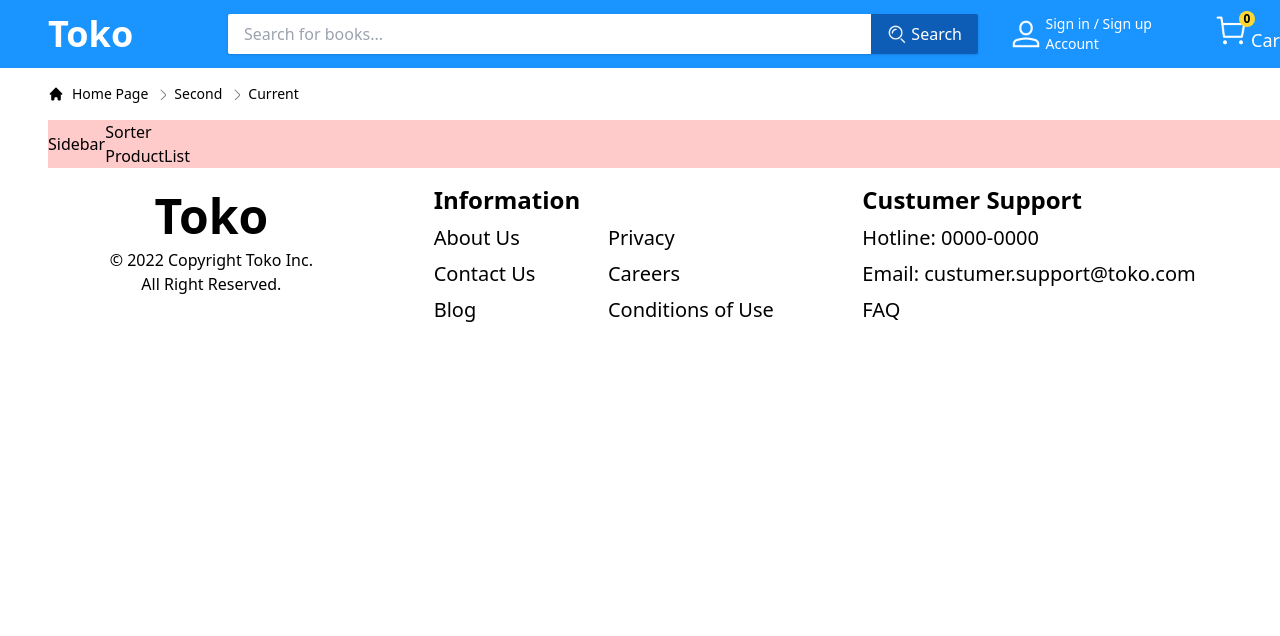
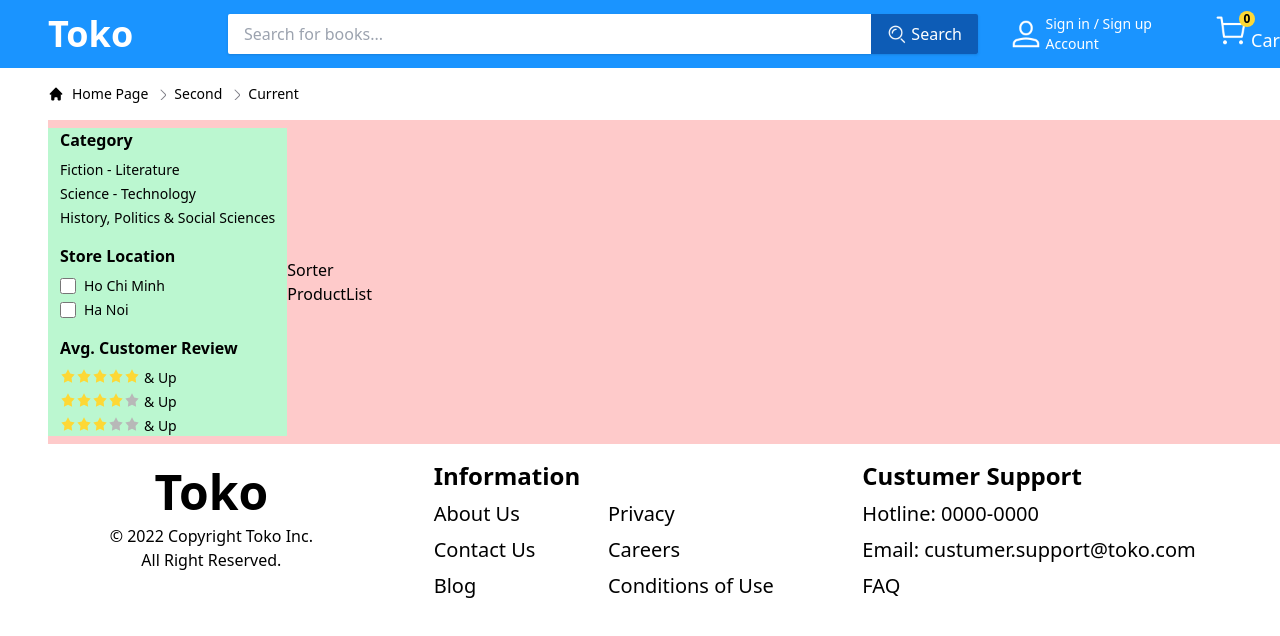
Before and after one commit to iamnmt/toko-ecommerce, a Next.js app: page / in a window 1280 px wide. Shown: the top 636 px of the page. Built offline with nearby package versions, Linux system fonts and the light colour scheme.

Commit message:
add sidebar

```diff
--- /dev/null
+++ b/src/components/Sidebar.tsx
@@ -0,0 +1,69 @@
+import Link from "next/link"
+import RatingBar from "./minor/RatingBar"
+
+function Sidebar() {
+  return (
+    <div className="flex flex-col gap-4 bg-green-200 px-3 text-sm">
+      <div>
+        <p className="text-base font-semibold mb-2">Category</p>
+        <ul className="flex flex-col gap-1">
+          <li>
+            <Link href="/">
+              <a className="hover:text-dark_blue cursor-pointer">Fiction - Literature</a>
+            </Link>
+          </li>
+          <li>
+            <Link href="/">
+              <a className="hover:text-dark_blue cursor-pointer">Science - Technology</a>
+            </Link>
+          </li>
+          <li>
+            <Link href="/">
+              <a className="hover:text-dark_blue cursor-pointer">History, Politics & Social Sciences</a>
+            </Link>
+          </li>
+        </ul>
+      </div>
+      <div>
+        <p className="text-base font-semibold mb-2">Store Location</p>
+        <ul className="text-sm flex flex-col gap-1">
+          <li className="flex items-center">
+            <input id="hcm" type="checkbox" className="w-4 h-4 rounded"/>
+            <label htmlFor="hcm" className="ml-2">
+                <a className="hover:text-dark_blue cursor-pointer">Ho Chi Minh</a>
+            </label>
+          </li>
+          <li className="flex items-center">
+            <input id="hn" type="checkbox" className="w-4 h-4 rounded"/>
+            <label htmlFor="hn" className="ml-2">
+                <a className="hover:text-dark_blue cursor-pointer">Ha Noi</a>
+            </label>
+          </li>
+        </ul>
+      </div>
+      <div>
+        <p className="text-base font-semibold mb-2">Avg. Customer Review</p>
+        <ul className="text-sm flex flex-col gap-1">
+          <li className="flex items-center">
+            <a className="hover:text-dark_blue cursor-pointer">
+              <RatingBar activeCount={5}/>
+            </a>
+          </li>
+          <li className="flex items-center">
+            <a className="hover:text-dark_blue cursor-pointer">
+              <RatingBar activeCount={4}/>
+            </a>
+          </li>
+          <li className="flex items-center">
+            <a className="hover:text-dark_blue cursor-pointer">
+              <RatingBar activeCount={3}/>
+            </a>
+          </li>
+        </ul>
+      </div>
+    </div>
+  )
+
+}
+
+export default Sidebar
--- /dev/null
+++ b/src/components/minor/RatingBar.tsx
@@ -0,0 +1,16 @@
+function RatingBar({ activeCount } : {
+  activeCount: number
+}) {
+  return (
+    <p className="flex">
+      {[...Array(5)].map((_, i) => i < activeCount ?
+        <svg key={i} xmlns="http://www.w3.org/2000/svg" xmlnsXlink="http://www.w3.org/1999/xlink" width="16" height="16" viewBox="0 0 12 12"><g fill="none" fillRule="evenodd"><path fill="#fdd835" transform="matrix(-1 0 0 1 11 1)" d="M5 0v8.476L1.91 10l.424-3.562L0 3.821l3.353-.678L5 0z"></path><path fill="#fdd835" transform="translate(1 1)" d="M5 0v8.476L1.91 10l.424-3.562L0 3.821l3.353-.678L5 0z"></path></g></svg>
+        :
+        <svg key={i} xmlns="http://www.w3.org/2000/svg" xmlnsXlink="http://www.w3.org/1999/xlink" width="16" height="16" viewBox="0 0 12 12"><g fill="none" fillRule="evenodd"><path fill="#b8b8b8" transform="matrix(-1 0 0 1 11 1)" d="M5 0v8.476L1.91 10l.424-3.562L0 3.821l3.353-.678L5 0z"></path><path fill="#b8b8b8" transform="translate(1 1)" d="M5 0v8.476L1.91 10l.424-3.562L0 3.821l3.353-.678L5 0z"></path></g></svg>
+      )}
+      <span className="ml-1">& Up</span>
+    </p>
+  )
+}
+
+export default RatingBar
--- a/src/pages/index.tsx
+++ b/src/pages/index.tsx
@@ -1,5 +1,6 @@
 import type { NextPage } from 'next'
 import Head from 'next/head'
+import Sidebar from '../components/Sidebar'
 
 const Home: NextPage = () => {
   return (
@@ -9,10 +10,8 @@ const Home: NextPage = () => {
         <link rel="icon" href="/favicon.ico" />
       </Head>
       <div className="w-[1270px] mx-12">
-        <div className="flex items-center bg-red-200">
-          <div>
-            Sidebar
-          </div>
+        <div className="flex items-center py-2 bg-red-200">
+          <Sidebar />
           <div>
             <div>
               Sorter
```
